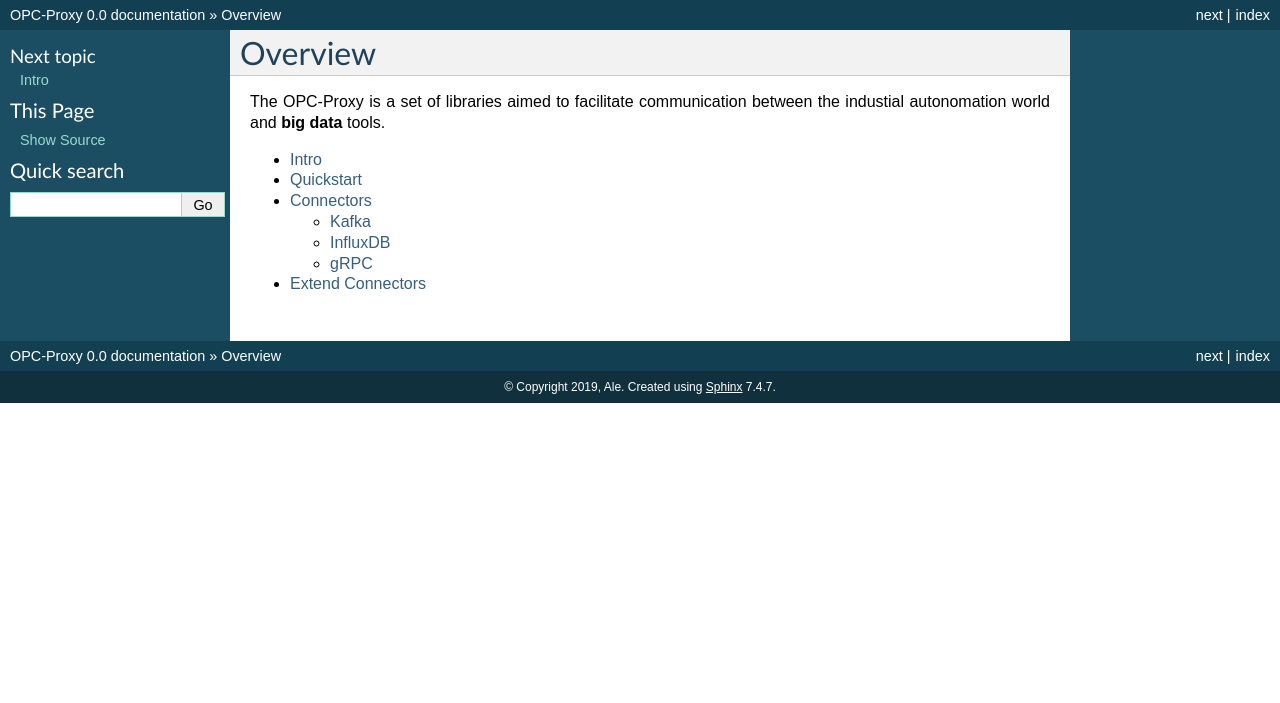
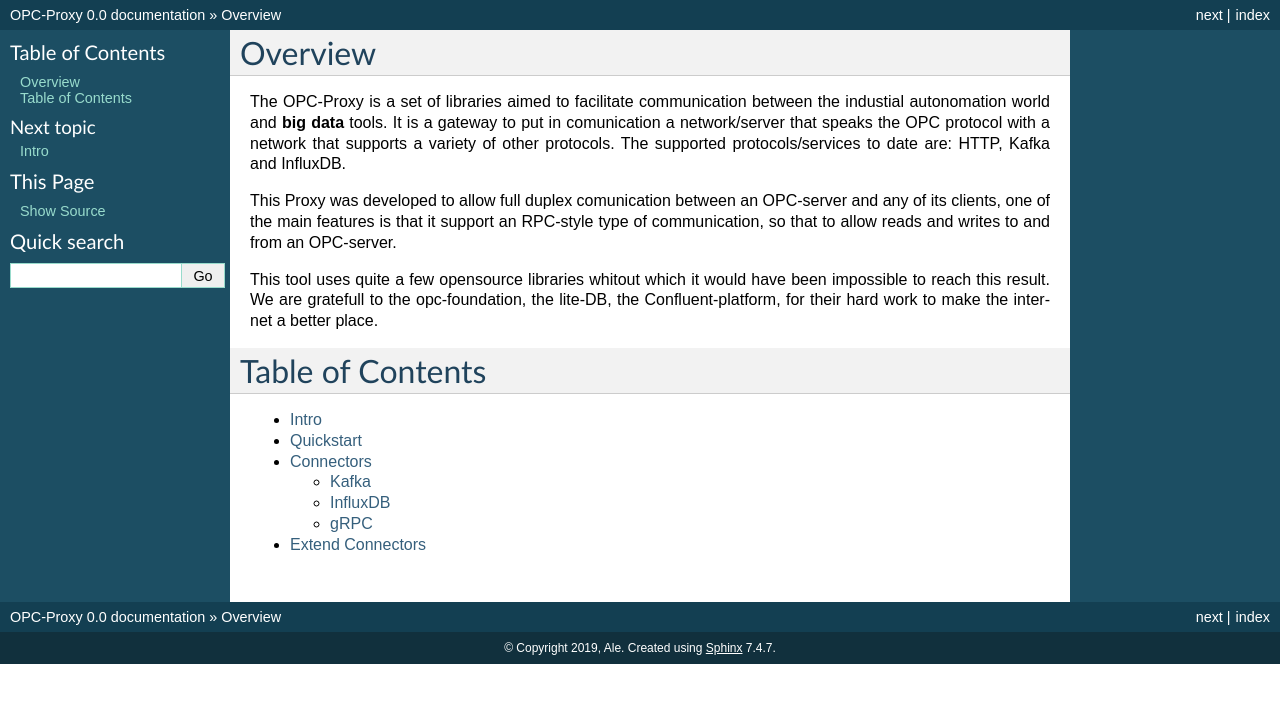
Before and after one commit to opc-proxy/docs, a Sphinx documentation site: the page built from source/index.rst, in a window 1280 px wide. Shown: the top 703 px of the page. Built offline with Sphinx 7.4.7, drawn with Linux system fonts in a browser that asks for light colours; pages that are not in the unit, such as notebooks, are missing from menus.

Commit message:
overview

```diff
--- a/source/index.rst
+++ b/source/index.rst
@@ -10,8 +5,26 @@ Overview
 
 The OPC-Proxy is a set of libraries aimed to facilitate communication
 between the industial autonomation world and **big data** tools.
+It is a gateway to put in comunication a network/server that speaks
+the OPC protocol with a network that supports a variety of other protocols.
+The supported protocols/services to date are: HTTP, Kafka and InfluxDB.
+
+This Proxy was developed to allow full duplex comunication between an
+OPC-server and any of its clients, one of the main features is that it
+support an RPC-style type of communication, so that to allow reads and
+writes to and from an OPC-server.
+
+This tool uses quite a few opensource libraries whitout which it would have
+been impossible to reach this result. We are gratefull to the opc-foundation,
+the lite-DB, the Confluent-platform, for their hard work to make the internet
+a better place.
+
+..
+    FIXME add links
 
 
+Table of Contents
+=================
 .. toctree::
     :maxdepth: 2
 
```
Also changed, not shown: other parts of source/index.rst (+0 -5 lines).
